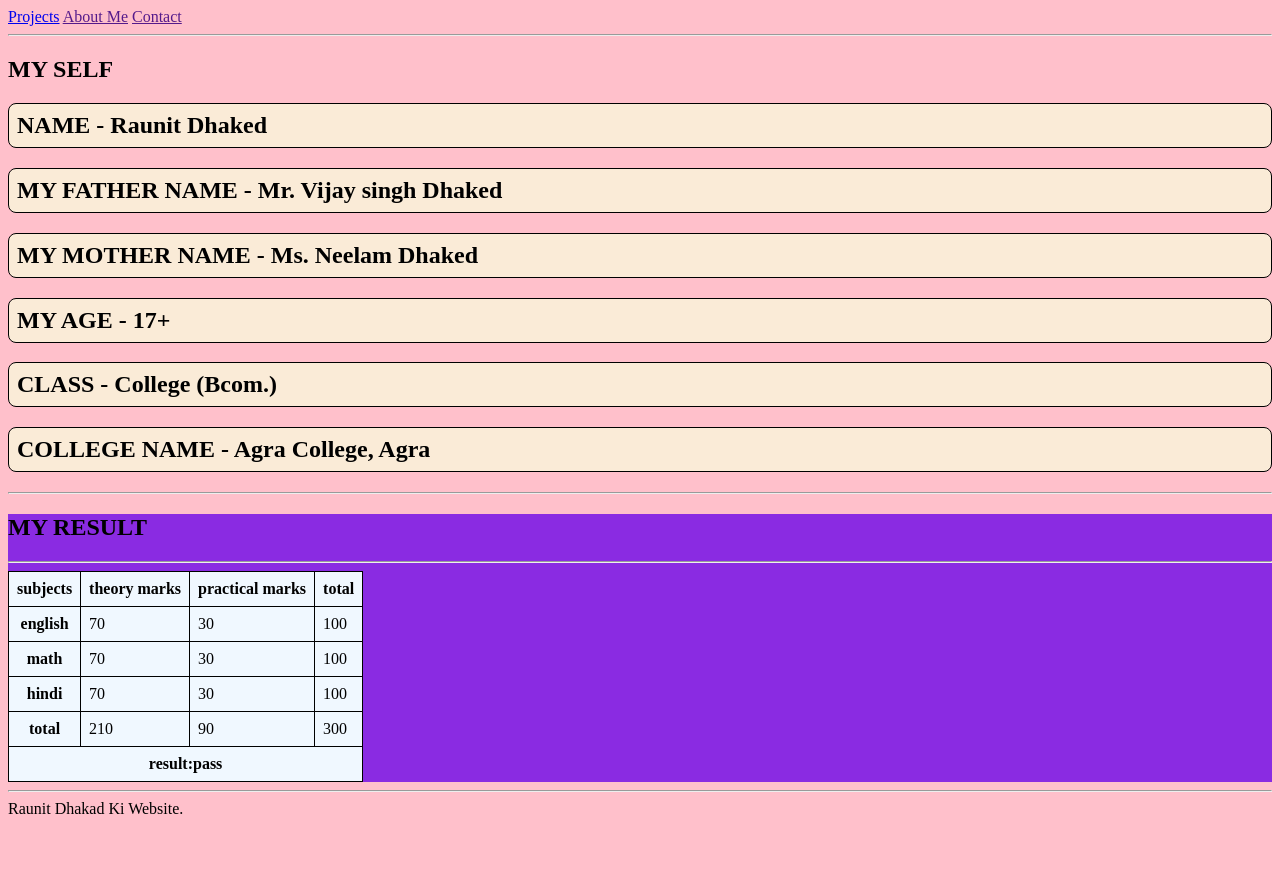
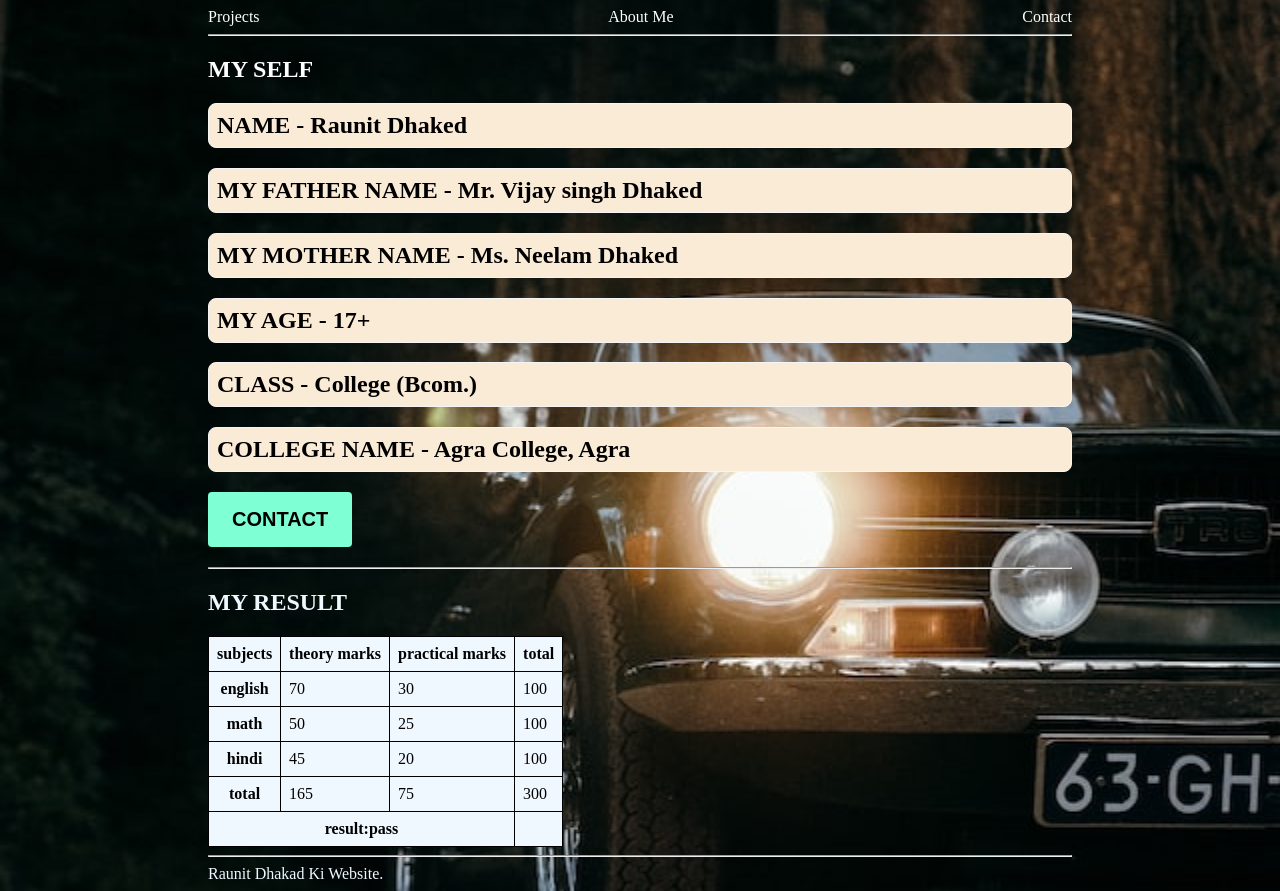
Before and after one commit to yashvdhakad/teachingRaunit, a plain HTML site: page index.html in a window 1280 px wide. Before the commit the page ends 826 px from the top, so only its background shows below. Drawn offline with Linux system fonts and the light colour scheme.

Commit message:
feat, style: css & js added

```diff
--- a/app.js
+++ b/app.js
@@ -0,0 +1,40 @@
+// console.log("hello world");
+// console.log("bdcsbcusdcbusdbcusdchud");
+// console.log(732482374);
+
+// data type: number, string, boolean
+
+// var totalTheoryMarks = document.querySelector("#totalTheoryMarks");
+// var totalPracticalMarks = document.querySelector("#totalPracticalMarks");
+// var totalMarks = document.querySelector("#totalMarks");
+// var percentageBox = document.querySelector("#percentageBox");
+
+
+// Input
+// var totalTheoryMarks = 400; // 500 >>> 400
+// var totalPracticalMarks = 100; // 200 >>> 100
+// var totalMarks = 700;
+
+// Processing
+// var totalMarksRaunit = totalTheoryMarks + totalPracticalMarks;
+// var percentage = (totalMarksRaunit / totalMarks) * 100;
+// console.log(percentage);
+
+
+// Output
+// percentageBox.innerText = percentage + "%";
+
+// input
+const btn = document.querySelector("#button");
+var outputBox = document.querySelector("#outputBox");
+
+// input
+function collectingData () {
+    let userName = prompt("Hello sir, what's your name?");
+    // console.log(userName);
+    outputBox.innerText = userName;
+}
+
+
+
+btn.addEventListener("click", collectingData);
--- a/index.html
+++ b/index.html
@@ -13,7 +13,7 @@
 <body>
     <header>
         <nav>
-            <a href="https://www.youtube.com/">Projects</a>
+            <a href="">Projects</a>
             <a href="">About Me</a>
             <a href="">Contact</a>
         </nav>
@@ -28,9 +28,11 @@
         <h2 class="all">MY AGE - 17+</h2>
         <h2 class="all">CLASS - College (Bcom.)</h2>
         <h2 class="all">COLLEGE NAME - Agra College, Agra</h2>
+        <button id="button">CONTACT</button>
+        <h2 id="outputBox"></h2>
         </section>
-<!--
-        <ol>
+
+        <!-- <ol>
             <li><a href="https://www.youtube.com/">Raunit</a></li>
             <li>yash</li>
             <li>soniya</li>
@@ -44,7 +46,6 @@
         <hr>
         <section id="result">
             <h1>MY RESULT</h1>
-        <hr>
         <table>
             <thead>
                 <th>subjects</th>
@@ -60,25 +61,25 @@
             </tbody>
             <tbody>
                 <th>math</th>
-                <td>70</td>
-                <td>30</td>
+                <td>50</td>
+                <td>25</td>
                 <td>100</td>
             </tbody>
             <tbody>
                 <th>hindi</th>
-                <td>70</td>
-                <td>30</td>
+                <td>45</td>
+                <td>20</td>
                 <td>100</td>
             </tbody>
             <tbody>
                 <th>total</th>
-                <td>210</td>
-                <td>90</td>
-                <td>300</td>
+                <td id="totalTheoryMarks" >165</td>
+                <td id="totalPracticalMarks" >75</td>
+                <td id="totalMarks" >300</td>
             </tbody>
             <tfoot>
-
-                <th colspan="4">result:pass</th>
+                <th colspan="3">result:pass</th>
+                <th id="percentageBox" colspan="4"></th>
             </tfoot>
         </table>
         </section>
--- a/style.css
+++ b/style.css
@@ -1,27 +1,53 @@
 body {
-    background-color: pink;
+    background: url(/jorgen-hendriksen-_21uVre7tb8-unsplash.jpg);
+    background-repeat: no-repeat;
+    background-position: center;
+    background-size: cover;
+    color: aliceblue;
+    padding: 0px 200px;
 }
 
+nav {
+    display: flex;
+    justify-content: space-between;
+}
+
+a {
+    text-decoration: none;
+    color: white;
+}
 
 #hd {
-    color: black;
+    color: white;
 }
 
 .all {
     color: black;
     background-color: antiquewhite;
-    border: 1px solid black;
+    border: 1px solid whitesmoke;
     border-radius: 8px;
     padding: 8px;
 }
 
 table, th,td {
+    color: black;
     background-color: aliceblue;
     border: 1px solid black;
     border-collapse: collapse;
     padding: 8px;
 }
 
-#result {
-    background-color: blueviolet;
+#button {
+    font-weight: bold;
+    font-size: 20px;
+    background-color: aquamarine;
+    padding: 16px 24px;
+    border: 0px;
+    border-radius: 4px;
+    cursor: pointer;
 }
+
+#button:hover {
+    background-color: black;
+    color: white;
+}
```
Also changed, not shown: jorgen-hendriksen-_21uVre7tb8-unsplash.jpg (added).
